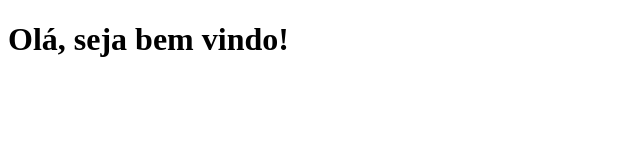
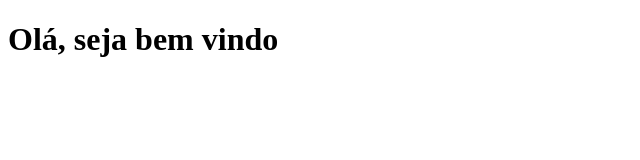
Before and after one commit to ruanSignori/curso.dev, a Next.js app: page / in a window 1280 px wide. Shown: the top 160 px of the page, without its empty margins (0-640 px from the left). Built offline with nearby package versions, Linux system fonts and the light colour scheme.

Commit message:
fix: alterado mensagem de boas vindas

```diff
--- a/pages/index.js
+++ b/pages/index.js
@@ -1,7 +1,7 @@
 function Home() {
   return (
     <div>
-      <h1>Olá, seja bem vindo!</h1>
+      <h1>Olá, seja bem vindo</h1>
     </div>
   );
 }
```
